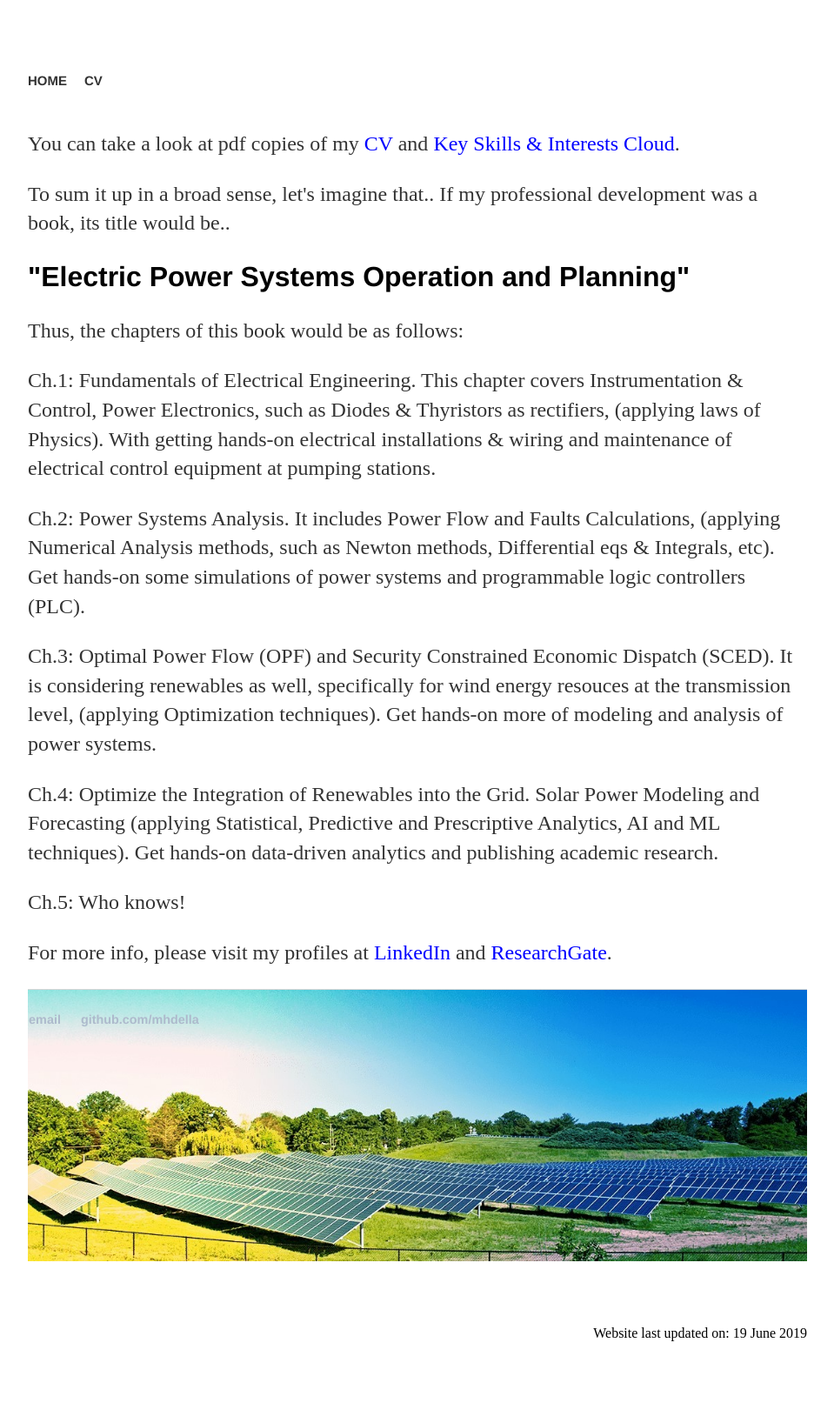
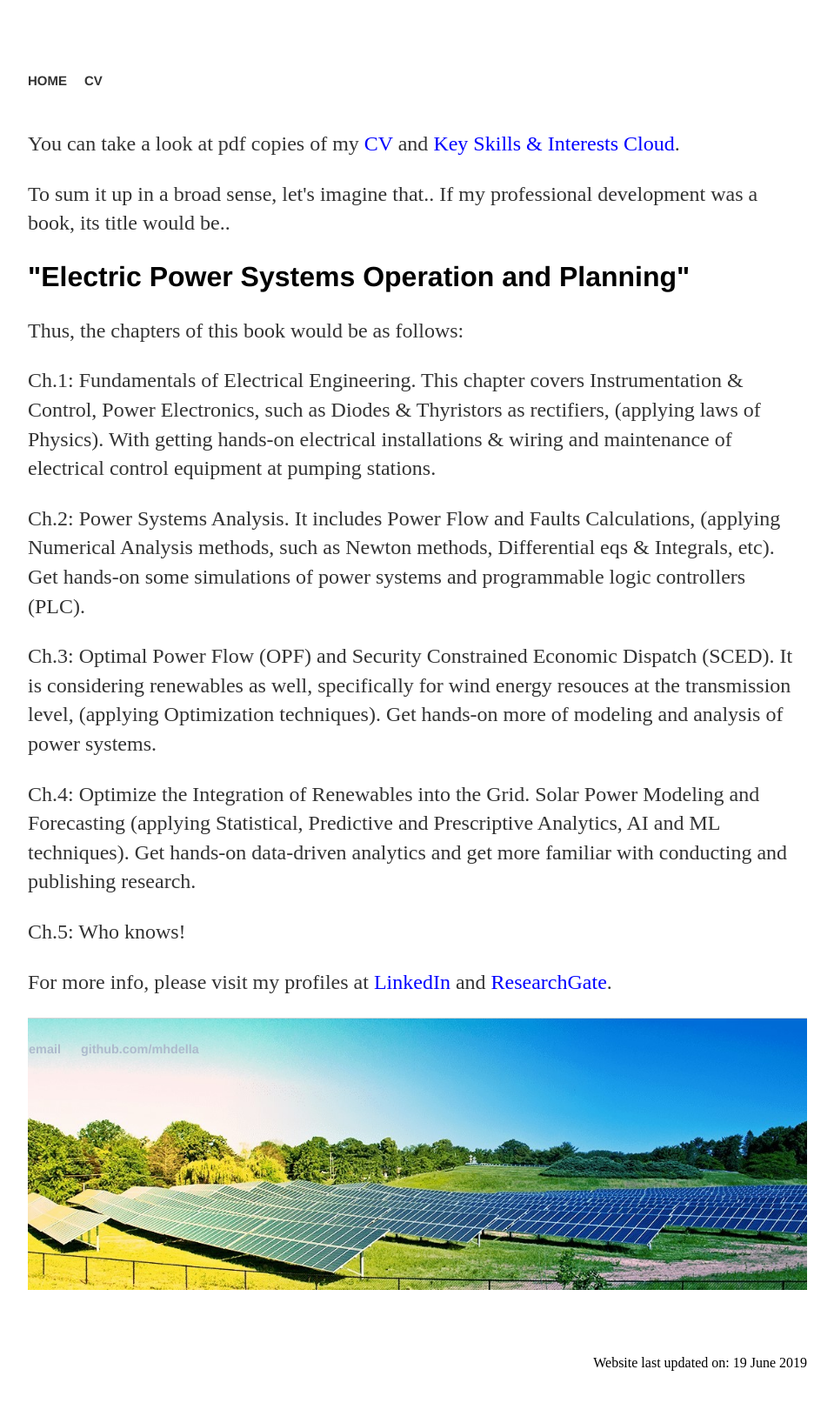
Before and after one commit to MohamedAbuella/MohamedAbuella.github.io, a Jekyll site: the page built from cv/index.html, in a window 1280 px wide. Shown: the whole page at 87% size, without its empty margins (160-1119 px from the left). Built offline with Jekyll 4.4.1, drawn with Linux system fonts in a browser that asks for light colours; nearby versions of some CDN libraries; a script that is not in the unit is left out; comment, search, counter and statistics services are not loaded; before the commit the page ends 1602 px from its top, so only the background shows below that.

Commit message:
Update index.html

```diff
--- a/cv/index.html
+++ b/cv/index.html
@@ -12,7 +12,7 @@ title: CV
 <p>Ch.1: Fundamentals of Electrical Engineering. This chapter covers Instrumentation & Control, Power Electronics, such as Diodes & Thyristors as rectifiers, (applying laws of Physics). With getting hands-on electrical installations & wiring and maintenance of electrical control equipment at pumping stations.</p>
 <p>Ch.2: Power Systems Analysis. It includes Power Flow and Faults Calculations, (applying Numerical Analysis methods, such as Newton methods, Differential eqs & Integrals, etc). Get hands-on some simulations of power systems and programmable logic controllers (PLC).</p>
 <p>Ch.3: Optimal Power Flow (OPF) and Security Constrained Economic Dispatch (SCED). It is considering renewables as well, specifically for wind energy resouces at the transmission level, (applying Optimization techniques). Get hands-on more of modeling and analysis of power systems.</p>
-<p>Ch.4: Optimize the Integration of Renewables into the Grid. Solar Power Modeling and Forecasting (applying Statistical, Predictive and Prescriptive Analytics, AI and ML techniques). Get hands-on data-driven analytics and publishing academic research.</p>
+<p>Ch.4: Optimize the Integration of Renewables into the Grid. Solar Power Modeling and Forecasting (applying Statistical, Predictive and Prescriptive Analytics, AI and ML techniques). Get hands-on data-driven analytics and get more familiar with conducting and publishing research.</p>
 <p>Ch.5: Who knows!</p>
 <p>For more info, please visit my profiles at <a href="https://www.linkedin.com/in/mohamed-abuella/" target="_blank" style="color:blue">LinkedIn</a> and <a href="https://www.researchgate.net/profile/Mohamed_Abuella" target="_blank" style="color:blue">ResearchGate</a>.</p>
 
```
